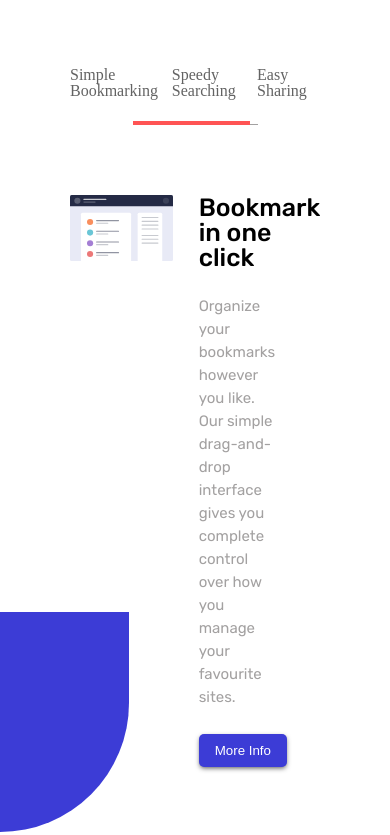
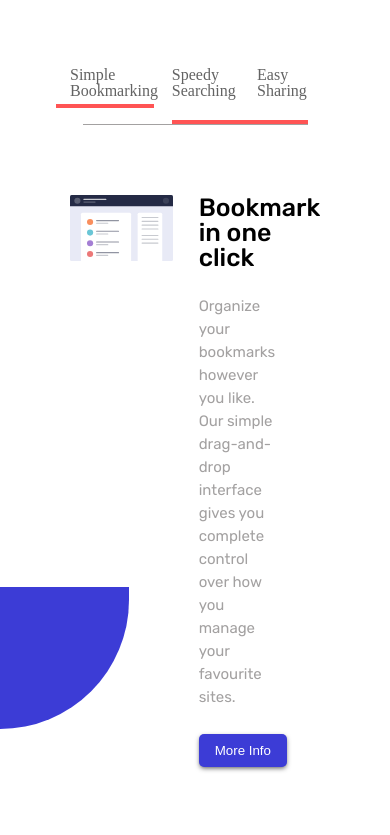
Before and after one commit to Fernando0777/bookmark-landingpage, a plain HTML site: page index.html in a window 390 px wide. Shown: the part 1151-1986 px from the top of the page. Drawn offline with Linux system fonts and the light colour scheme.

Commit message:
responsivo feito até 720px

```diff
--- a/assets/CSS/responsivo.css
+++ b/assets/CSS/responsivo.css
@@ -6,6 +6,14 @@
     .sessao1-detalhe{
         width: 30%;
         bottom: 145px;
+    }
+
+    .s3-detalhe-link1{
+        margin-left: 0;
+    }
+
+    .s3-detalhe-link2{
+        margin-left: 0;
     }
 }
 
@@ -32,11 +40,35 @@
         width: 100%;
     }
 
-    .sessao3-detalhes{
-        width: 100%;
+    .sessao3-detalhe{
+        width: 90%;
     }
 
     .s3-detalhe-link1{
-        width: 30%;
+        width: 25%;
+        margin-left: -14px;
+    }
+
+    .s3-detalhe-link2{
+        width: 22%;
+    }
+
+    .s3-detalhe-link3{
+        width: 13%;
+    }
+
+    .sessao3-detalhe-faixa{
+        height: 200px;
     }
 }
+
+@media screen and (max-width: 820px){
+    .sessao3-detalhe-faixa{
+        height: 142px;
+        margin-top: -180px;
+    }
+}
+
+@media screen and (max-width: 720px){
+
+}
--- a/assets/CSS/style.css
+++ b/assets/CSS/style.css
@@ -168,6 +168,10 @@
     color: rgb(255, 84, 84);
 }
 
+.txt-detalhe-1{
+    display: flex;
+}
+
 .s3-detalhe-txt{
     width: 50px;
     height: 2px;
@@ -186,30 +190,33 @@
 
 .s3-detalhe-link1{
     position: absolute;
-    width: 17%;
+    width: 15%;
     height: 4px;
     background: rgb(255, 84, 84);
-    margin-top: -3px;
+    margin-top: 37px;
+    margin-left: -20px;
 }
 
 .s3-detalhe-link2{
     display: none;
     position: absolute;
-    width: 11%;
+    display: flex;
+    width: 12%;
     height: 4px;
     background: rgb(255, 84, 84);
-    margin-top: -3px;
-    margin-left: 240px;
+    margin-top: 21px;
+    margin-left: -13px;
 }
 
 .s3-detalhe-link3{
     display: none;
     position: absolute;
-    width: 11%;
+    display: flex;
+    width: 9%;
     height: 4px;
     background: rgb(255, 84, 84);
-    margin-top: -3px;
-    margin-left: 422px;
+    margin-top: 21px;
+    margin-left: 0;
 }
 
 .sessao3-box1{
--- a/index.html
+++ b/index.html
@@ -69,16 +69,22 @@
 
     <section class="sessao3">
       <nav class="s3-txt">
+        <div class="txt-detalhe-1">
           <a href="#" class="s3-txt-link">Simple Bookmarking</a>
+          <span class="s3-detalhe-link1"></span>
+        </div>
+        <div class="txt-detalhe-2">
           <a href="#" class="s3-txt-link">Speedy Searching</a>
+          <span class="s3-detalhe-link2"></span>
+        </div>
+        <div class="txt-detalhe-3">
           <a href="#" class="s3-txt-link">Easy Sharing</a>
+          <span class="s3-detalhe-link3"></span>
+        </div>
       </nav>
 
       <div class="sessao3-detalhe">
         <span></span>
-        <span class="s3-detalhe-link1"></span>
-        <span class="s3-detalhe-link2"></span>
-        <span class="s3-detalhe-link3"></span>
       </div>
 
       <div class="sessao3-boxes">
```
